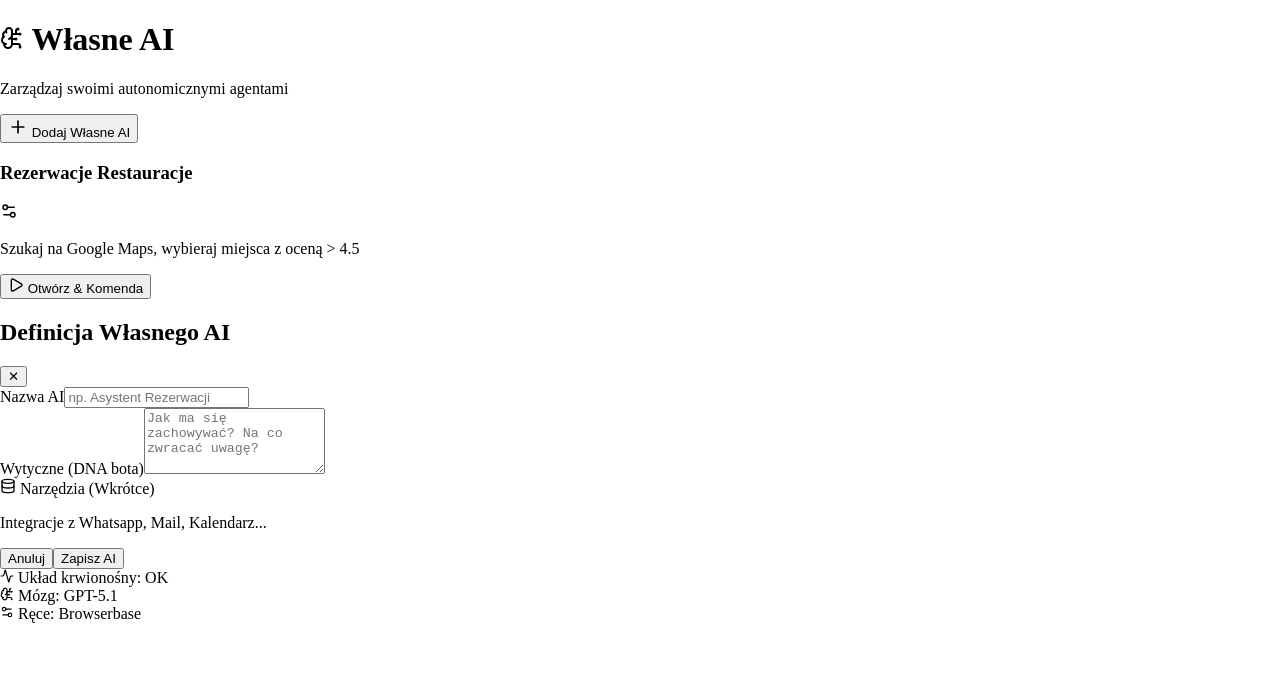
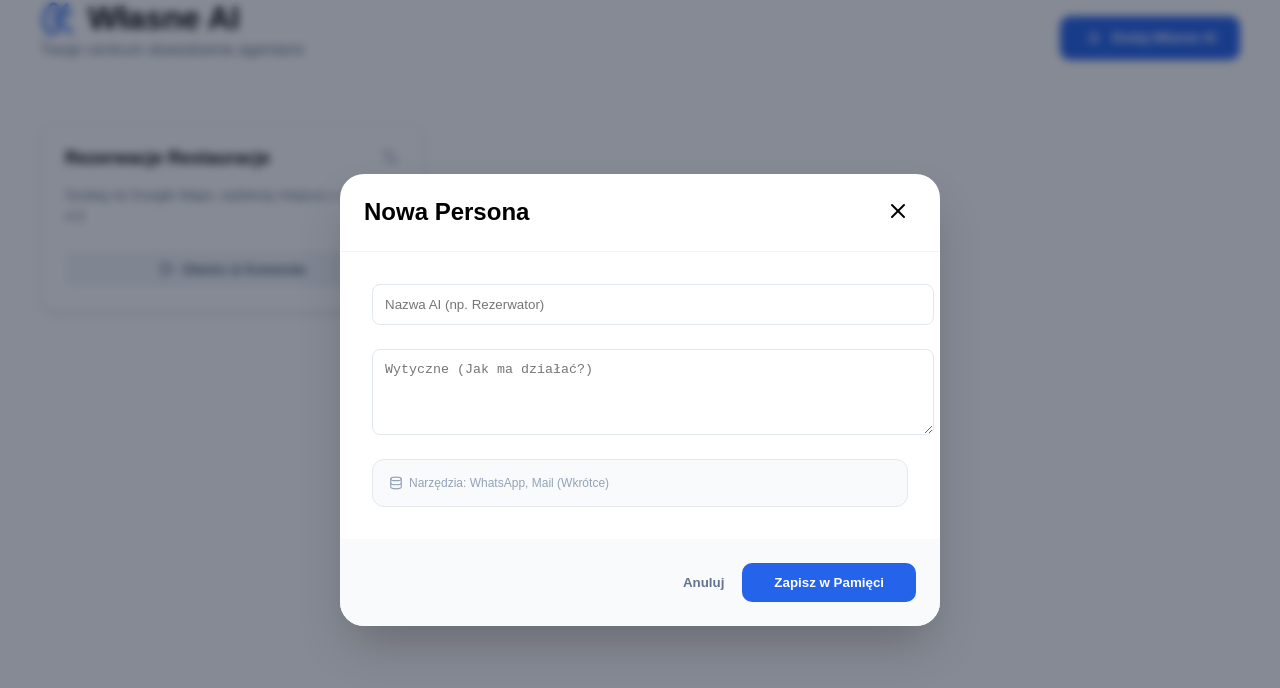
Before and after one commit to grzegorz-getaway-ai/wlasne-ai, a Next.js app: page / in a window 1280 px wide. Both pictures are taken after a click on the button "Dodaj Własne AI". Shown: the top 688 px of the page. Built offline with nearby package versions, Linux system fonts and the light colour scheme.

Commit message:
Update page.tsx

```diff
--- a/src/app/page.tsx
+++ b/src/app/page.tsx
@@ -1,95 +1,72 @@
 'use client';
 
 import React, { useState } from 'react';
-import { Plus, Settings2, Play, Database, BrainCircuit, Activity } from 'lucide-react';
+import { Plus, Settings2, Play, Database, BrainCircuit, Activity, X } from 'lucide-react';
 
 export default function WlasneAIDashboard() {
   const [showModal, setShowModal] = useState(false);
-  const [agents, setAgents] = useState([
-    { id: 1, name: 'Rezerwacje Restauracje', guidelines: 'Szukaj na Google Maps, wybieraj miejsca z oceną > 4.5', tools: 'Brak' },
+  const [agents] = useState([
+    { id: 1, name: 'Rezerwacje Restauracje', guidelines: 'Szukaj na Google Maps, wybieraj miejsca z oceną > 4.5', status: 'Gotowy' },
   ]);
 
   return (
-    <div className="min-h-screen bg-slate-50 p-8 font-sans text-slate-900">
+    <div className="min-h-screen bg-[#f8fafc] p-4 md:p-12 text-[#1e293b]" style={{ fontFamily: 'sans-serif' }}>
       {/* Header */}
-      <header className="mb-12 flex items-center justify-between">
+      <div style={{ maxWidth: '1200px', margin: '0 auto' }}>
+        <header style={{ display: 'flex', justifyContent: 'space-between', alignItems: 'center', marginBottom: '48px' }}>
           <div>
-          <h1 className="text-3xl font-bold tracking-tight text-slate-900 flex items-center gap-3">
-            <BrainCircuit className="text-blue-600" /> Własne AI
+            <h1 style={{ fontSize: '32px', fontWeight: '800', margin: 0, display: 'flex', alignItems: 'center', gap: '12px' }}>
+              <BrainCircuit color="#2563eb" size={36} /> Własne AI
             </h1>
-          <p className="text-slate-500">Zarządzaj swoimi autonomicznymi agentami</p>
+            <p style={{ color: '#64748b', marginTop: '4px' }}>Twoje centrum dowodzenia agentami</p>
           </div>
           <button
             onClick={() => setShowModal(true)}
-          className="flex items-center gap-2 bg-blue-600 hover:bg-blue-700 text-white px-4 py-2 rounded-lg transition-all shadow-sm"
+            style={{ backgroundColor: '#2563eb', color: 'white', border: 'none', padding: '12px 24px', borderRadius: '10px', fontWeight: 'bold', cursor: 'pointer', display: 'flex', alignItems: 'center', gap: '8px' }}
           >
             <Plus size={20} /> Dodaj Własne AI
           </button>
         </header>
 
         {/* Lista Agentów */}
-      <div className="grid grid-cols-1 md:grid-cols-2 lg:grid-cols-3 gap-6">
+        <div style={{ display: 'grid', gridTemplateColumns: 'repeat(auto-fill, minmax(300px, 1fr))', gap: '24px' }}>
           {agents.map((agent) => (
-          <div key={agent.id} className="bg-white border border-slate-200 rounded-xl p-6 shadow-sm hover:shadow-md transition-shadow">
-            <div className="flex justify-between items-start mb-4">
-              <h3 className="font-bold text-lg text-slate-800">{agent.name}</h3>
-              <Settings2 size={18} className="text-slate-400 cursor-pointer hover:text-blue-600" />
+            <div key={agent.id} style={{ backgroundColor: 'white', borderRadius: '16px', padding: '24px', border: '1px solid #e2e8f0', boxShadow: '0 4px 6px -1px rgb(0 0 0 / 0.1)' }}>
+              <div style={{ display: 'flex', justifyContent: 'space-between', marginBottom: '16px' }}>
+                <h3 style={{ margin: 0, fontSize: '18px', fontWeight: 'bold' }}>{agent.name}</h3>
+                <Settings2 size={18} color="#94a3b8" style={{ cursor: 'pointer' }} />
               </div>
-            <p className="text-sm text-slate-500 line-clamp-2 mb-6">{agent.guidelines}</p>
-
-            <div className="flex items-center gap-3 mt-auto">
-              <button className="flex-1 flex items-center justify-center gap-2 bg-slate-100 hover:bg-slate-200 text-slate-700 py-2 rounded-md text-sm font-medium transition-colors">
+              <p style={{ color: '#64748b', fontSize: '14px', lineHeight: '1.5', marginBottom: '24px', minHeight: '42px' }}>{agent.guidelines}</p>
+              <button style={{ width: '100%', backgroundColor: '#f1f5f9', border: 'none', padding: '10px', borderRadius: '8px', color: '#475569', fontWeight: '600', cursor: 'pointer', display: 'flex', alignItems: 'center', justifyItems: 'center', justifyContent: 'center', gap: '8px' }}>
                 <Play size={16} /> Otwórz & Komenda
               </button>
             </div>
-          </div>
           ))}
-      </div>
-
-      {/* Modal Definicji AI (Wydmuszka) */}
-      {showModal && (
-        <div className="fixed inset-0 bg-slate-900/50 backdrop-blur-sm flex items-center justify-center p-4 z-50">
-          <div className="bg-white rounded-2xl shadow-xl w-full max-w-2xl overflow-hidden">
-            <div className="p-6 border-b border-slate-100 flex justify-between items-center">
-              <h2 className="text-xl font-bold">Definicja Własnego AI</h2>
-              <button onClick={() => setShowModal(false)} className="text-slate-400 hover:text-slate-600">✕</button>
-            </div>
-
-            <div className="p-6 space-y-6">
-              <div>
-                <label className="block text-sm font-semibold mb-2 leading-none">Nazwa AI</label>
-                <input type="text" placeholder="np. Asystent Rezerwacji" className="w-full border border-slate-200 rounded-lg px-4 py-2 focus:ring-2 focus:ring-blue-500 outline-none" />
-              </div>
-
-              <div>
-                <label className="block text-sm font-semibold mb-2">Wytyczne (DNA bota)</label>
-                <textarea rows={4} placeholder="Jak ma się zachowywać? Na co zwracać uwagę?" className="w-full border border-slate-200 rounded-lg px-4 py-2 focus:ring-2 focus:ring-blue-500 outline-none" />
-              </div>
-
-              <div className="bg-slate-50 p-4 rounded-lg border border-dashed border-slate-200">
-                <label className="flex items-center gap-2 text-sm font-semibold text-slate-400">
-                  <Database size={16} /> Narzędzia (Wkrótce)
-                </label>
-                <p className="text-xs text-slate-400 mt-1">Integracje z Whatsapp, Mail, Kalendarz...</p>
         </div>
       </div>
 
-            <div className="p-6 bg-slate-50 flex justify-end gap-3">
-              <button onClick={() => setShowModal(false)} className="px-4 py-2 text-slate-600 font-medium">Anuluj</button>
-              <button className="bg-blue-600 text-white px-6 py-2 rounded-lg font-bold shadow-blue-200 shadow-lg">Zapisz AI</button>
+      {/* Modal */}
+      {showModal && (
+        <div style={{ position: 'fixed', inset: 0, backgroundColor: 'rgba(15, 23, 42, 0.5)', backdropFilter: 'blur(4px)', display: 'flex', alignItems: 'center', justifyContent: 'center', zIndex: 50 }}>
+          <div style={{ backgroundColor: 'white', width: '100%', maxWidth: '600px', borderRadius: '24px', overflow: 'hidden', boxShadow: '0 25px 50px -12px rgb(0 0 0 / 0.25)' }}>
+            <div style={{ padding: '24px', borderBottom: '1px solid #f1f5f9', display: 'flex', justifyContent: 'space-between' }}>
+              <h2 style={{ margin: 0 }}>Nowa Persona</h2>
+              <button onClick={() => setShowModal(false)} style={{ background: 'none', border: 'none', cursor: 'pointer' }}><X /></button>
+            </div>
+            <div style={{ padding: '32px', display: 'flex', flexDirection: 'column', gap: '24px' }}>
+              <input placeholder="Nazwa AI (np. Rezerwator)" style={{ width: '100%', padding: '12px', borderRadius: '8px', border: '1px solid #e2e8f0' }} />
+              <textarea placeholder="Wytyczne (Jak ma działać?)" rows={4} style={{ width: '100%', padding: '12px', borderRadius: '8px', border: '1px solid #e2e8f0' }} />
+              <div style={{ padding: '16px', backgroundColor: '#f8fafc', borderRadius: '12px', border: '1px solid #e2e8f0' }}>
+                <span style={{ color: '#94a3b8', fontSize: '12px', display: 'flex', alignItems: 'center', gap: '6px' }}><Database size={14}/> Narzędzia: WhatsApp, Mail (Wkrótce)</span>
+              </div>
+            </div>
+            <div style={{ padding: '24px', backgroundColor: '#f8fafc', display: 'flex', justifyContent: 'flex-end', gap: '12px' }}>
+              <button onClick={() => setShowModal(false)} style={{ background: 'none', border: 'none', color: '#64748b', fontWeight: '600', cursor: 'pointer' }}>Anuluj</button>
+              <button style={{ backgroundColor: '#2563eb', color: 'white', border: 'none', padding: '12px 32px', borderRadius: '10px', fontWeight: 'bold', cursor: 'pointer' }}>Zapisz w Pamięci</button>
             </div>
           </div>
         </div>
       )}
-
-      {/* Pasek Stanu Organizmu */}
-      <footer className="fixed bottom-6 left-6 right-6 flex justify-center pointer-events-none">
-        <div className="bg-white shadow-2xl border border-slate-200 px-6 py-3 rounded-full flex items-center gap-8 text-xs font-medium text-slate-400 pointer-events-auto">
-           <div className="flex items-center gap-2 text-green-600"><Activity size={14}/> Układ krwionośny: OK</div>
-           <div className="flex items-center gap-2 text-blue-600"><BrainCircuit size={14}/> Mózg: GPT-5.1</div>
-           <div className="flex items-center gap-2 text-orange-600"><Settings2 size={14}/> Ręce: Browserbase</div>
-        </div>
-      </footer>
     </div>
   );
 }
```
Lines whose indentation alone changed are shown as unchanged.
